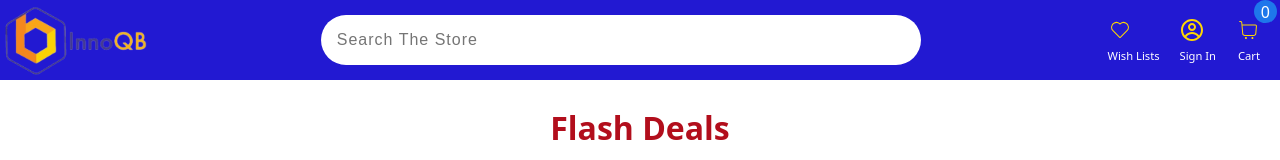
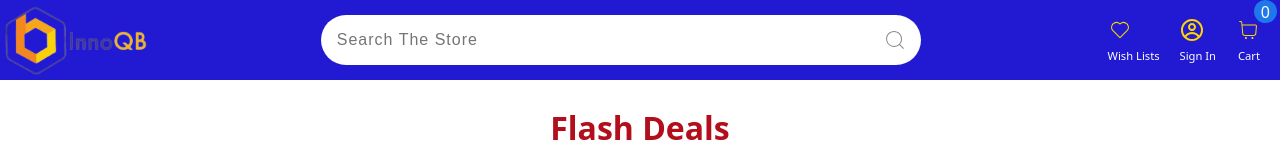
Before and after one commit to rrusyaidii/innoqb-assessment, a React (Vite) app: page / in a window 1280 px wide. Shown: the top 160 px of the page. Built offline with nearby package versions, Linux system fonts and the light colour scheme; no server answers.

Commit message:
Added search icon in search bar

```diff
--- a/src/components/Header.jsx
+++ b/src/components/Header.jsx
@@ -1,6 +1,7 @@
 import { CiShoppingCart } from "react-icons/ci";
 import { CiHeart } from "react-icons/ci";
 import { CgProfile } from "react-icons/cg";
+import { CiSearch } from "react-icons/ci";
 import inno from "../assets/inno.png";
 
 const Header = ({ cartCount }) => (
@@ -8,11 +9,14 @@ const Header = ({ cartCount }) => (
     <div className="nav-center">
       <img src={inno} alt="logo" className="logo" />
       <div className="nav-container">
-        <input
-          type="text"
-          className="input-text"
-          placeholder="Search the store"
-        />
+        <div className="input-icon">
+          <input
+            type="text"
+            className="input-text"
+            placeholder="Search the store"
+          />
+          <CiSearch className="search-icon" />
+        </div>
       </div>
       <div>
         <div className="nav-links">
--- a/src/index.css
+++ b/src/index.css
@@ -89,21 +89,6 @@ Navbar
   display: flex;
   justify-content: space-between;
   align-items: center;
-}
-.input-text {
-  padding: 1rem;
-  border: none;
-  border-radius: 2rem;
-  margin-right: 1rem;
-  font-size: 1rem;
-  letter-spacing: var(--letterSpacing);
-  transition: var(--transition);
-  width: var(--fixed-width);
-}
-
-.input-text::placeholder {
-  text-transform: capitalize;
-  letter-spacing: var(--letterSpacing);
 }
 
 .nav-links {
@@ -323,3 +308,37 @@ Image Hover
 .img-container:hover .thumbnail-image {
   opacity: 0;
 }
+
+/*===============
+Input
+===============*/
+
+.input-icon {
+  position: relative;
+}
+
+.search-icon {
+  position: absolute;
+  top: 50%;
+  right: 30px;
+  transform: translateY(-50%);
+  color: #888;
+  font-size: 1.5rem;
+}
+
+.input-text {
+  padding: 1rem;
+  padding-right: 40px; /* Adjust the padding to accommodate the icon */
+  border: none;
+  border-radius: 2rem;
+  margin-right: 1rem;
+  font-size: 1rem;
+  letter-spacing: var(--letterSpacing);
+  transition: var(--transition);
+  width: var(--fixed-width);
+}
+
+.input-text::placeholder {
+  text-transform: capitalize;
+  letter-spacing: var(--letterSpacing);
+}
```
